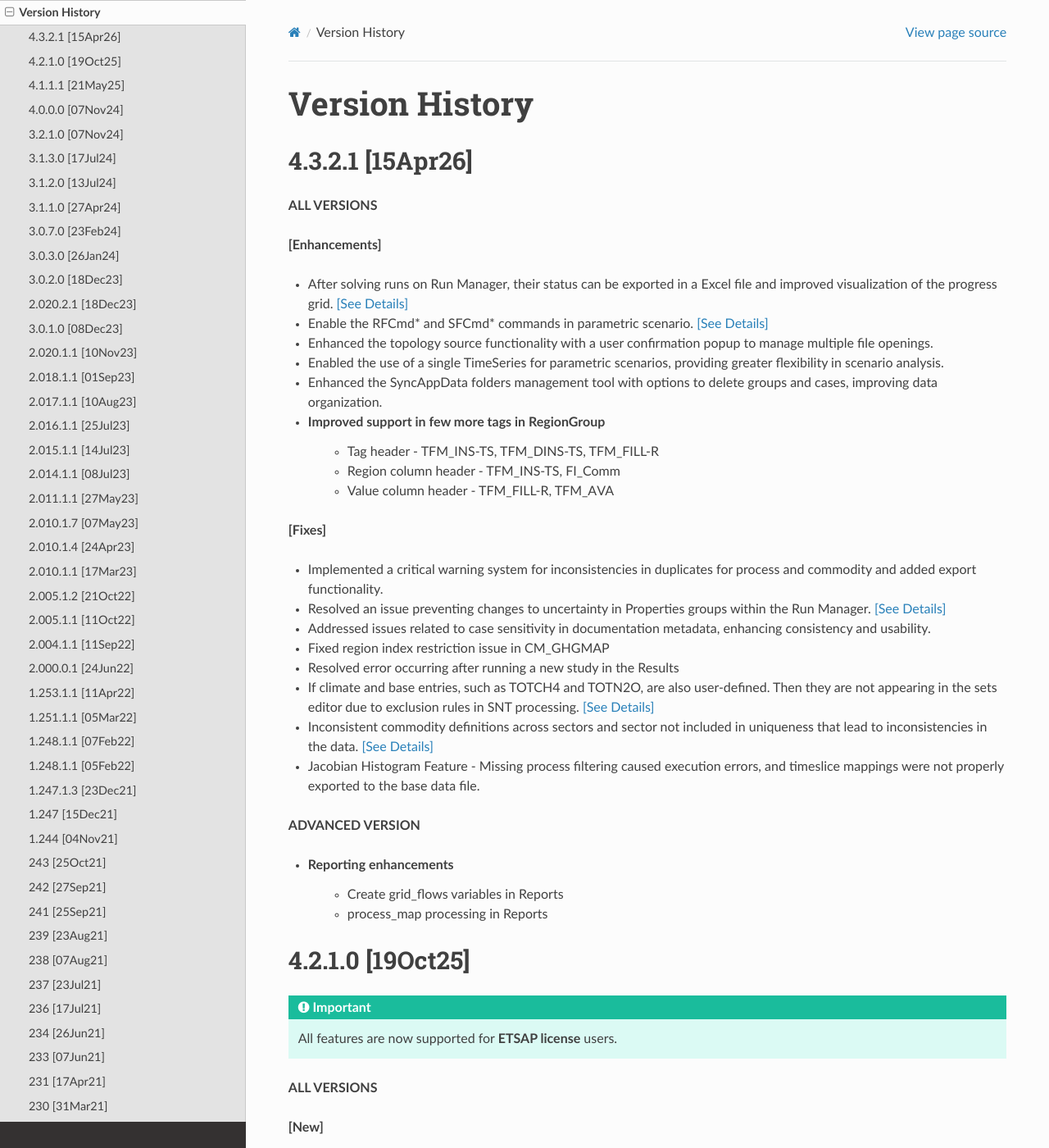
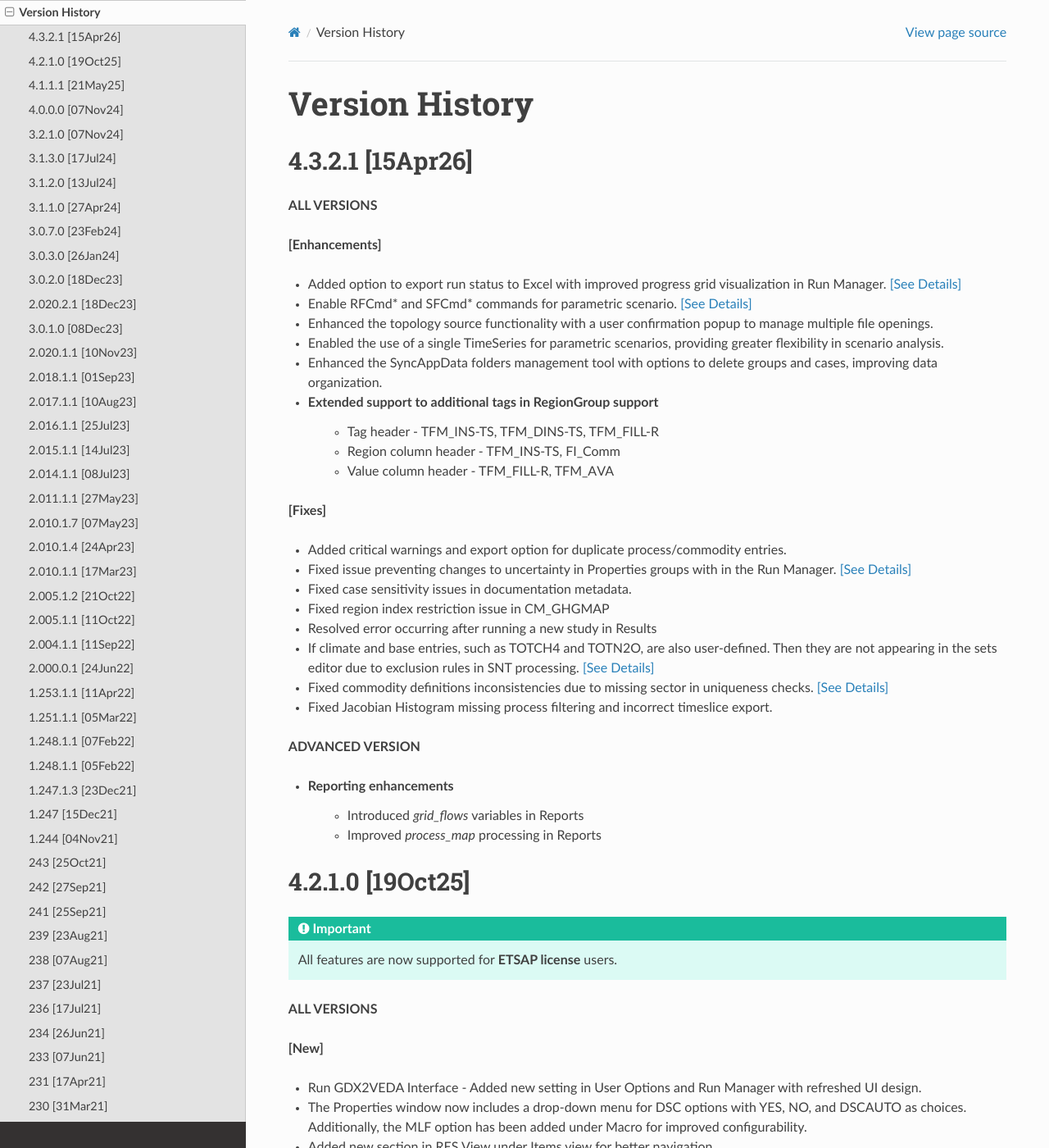
Before and after one commit to kanors-emr/Veda-documentation, a Sphinx documentation site: the page built from docs/source/pages/version_history.rst, in a window 1280 px wide and 1400 px high. Shown: the whole window at 82% size. Built offline with Sphinx 7.4.7 and the Read the Docs theme 3.1.0, drawn with Linux system fonts in a browser that asks for light colours.

Commit message:
Revise version history for 4.2.1.0 release

```diff
--- a/docs/source/pages/version_history.rst
+++ b/docs/source/pages/version_history.rst
@@ -10,12 +10,12 @@ Version History
 
 **[Enhancements]**
 
-- After solving runs on Run Manager, their status can be exported in a Excel file and improved visualization of the progress grid. `[See Details] <https://forum.kanors-emr.org/showthread.php?tid=1601>`_
-- Enable the RFCmd* and SFCmd* commands in parametric scenario. `[See Details] <https://forum.kanors-emr.org/showthread.php?tid=1603&pid=8652#pid8652>`_
+- Added option to export run status to Excel with improved progress grid visualization in Run Manager. `[See Details] <https://forum.kanors-emr.org/showthread.php?tid=1601>`_
+- Enable RFCmd* and SFCmd* commands for parametric scenario. `[See Details] <https://forum.kanors-emr.org/showthread.php?tid=1603&pid=8652#pid8652>`_
 - Enhanced the topology source functionality with a user confirmation popup to manage multiple file openings.
 - Enabled the use of a single TimeSeries for parametric scenarios, providing greater flexibility in scenario analysis.
 - Enhanced the SyncAppData folders management tool with options to delete groups and cases, improving data organization.
-- Improved support in few more tags in RegionGroup
+- Extended support to additional tags in RegionGroup support
     * Tag header  - 	TFM_INS-TS, TFM_DINS-TS, TFM_FILL-R
     * Region column header - TFM_INS-TS, FI_Comm
     * Value column header - TFM_FILL-R, TFM_AVA
@@ -23,21 +23,21 @@ Version History
 
 **[Fixes]**
 
-- Implemented a critical warning system for inconsistencies in duplicates for process and commodity and added export functionality.
-- Resolved an issue preventing changes to uncertainty in Properties groups within the Run Manager. `[See Details] <https://forum.kanors-emr.org/showthread.php?tid=1600>`_
-- Addressed issues related to case sensitivity in documentation metadata, enhancing consistency and usability.
+- Added critical warnings and export option for duplicate process/commodity entries.
+- Fixed issue preventing changes to uncertainty in Properties groups with in the Run Manager. `[See Details] <https://forum.kanors-emr.org/showthread.php?tid=1600>`_
+- Fixed case sensitivity issues in documentation metadata.
 - Fixed region index restriction issue in CM_GHGMAP
-- Resolved error occurring after running a new study in the Results
+- Resolved error occurring after running a new study in Results
 - If climate and base entries, such as TOTCH4 and TOTN2O, are also user-defined. Then they are not appearing in the sets editor due to exclusion rules in SNT processing.	`[See Details] <https://forum.kanors-emr.org/showthread.php?tid=1591&pid=8544#pid8544>`_
-- Inconsistent commodity definitions across sectors and sector not included in uniqueness that lead to inconsistencies in the data. `[See Details] <https://forum.kanors-emr.org/showthread.php?tid=1589&pid=8523#pid8523>`_
-- Jacobian Histogram Feature - Missing process filtering caused execution errors, and timeslice mappings were not properly exported to the base data file.
+- Fixed commodity definitions inconsistencies due to missing sector in uniqueness checks. `[See Details] <https://forum.kanors-emr.org/showthread.php?tid=1589&pid=8523#pid8523>`_
+- Fixed Jacobian Histogram missing process filtering and incorrect timeslice export.
 
 
 **ADVANCED VERSION**
 
 - Reporting enhancements
-    * Create grid_flows variables in Reports
-    * process_map processing in Reports
+    * Introduced *grid_flows* variables in Reports
+    * Improved *process_map* processing in Reports
 
 
 
```
